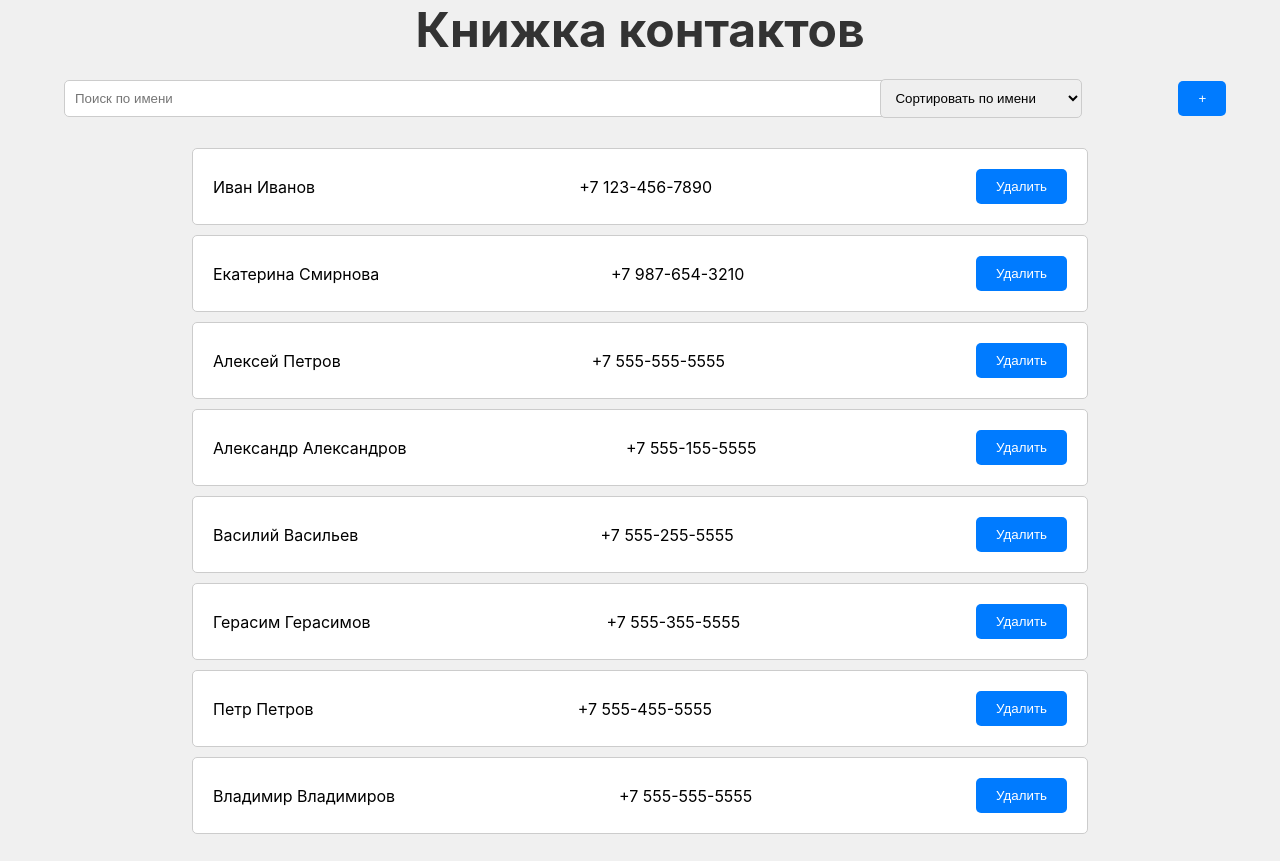
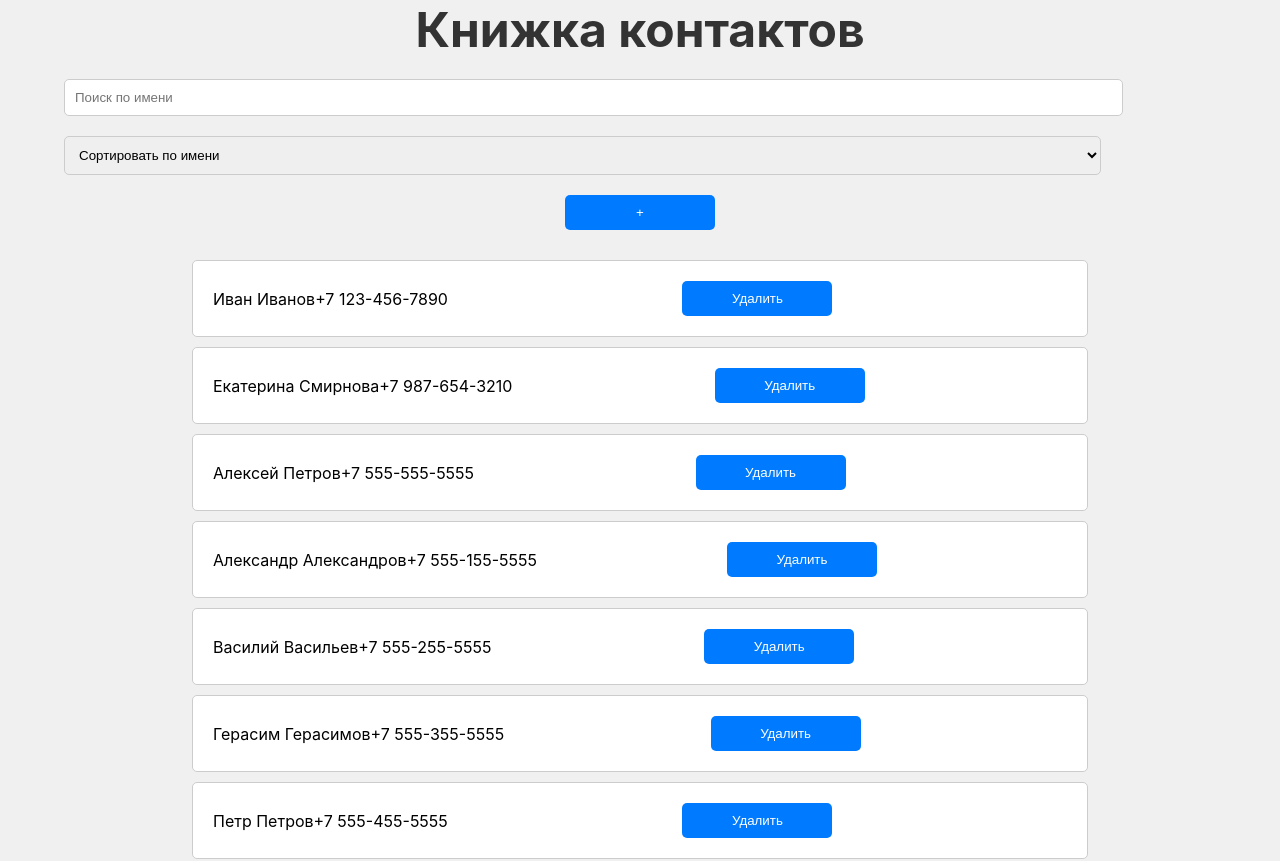
Before and after one commit to shulzpavel/contacts, a React (Create React App) app: page / in a window 1280 px wide. Shown: the top 861 px of the page. Built offline with nearby package versions, Linux system fonts and the light colour scheme.

Commit message:
fix: добавил отступы у кнопки и поиска

```diff
--- a/src/App.css
+++ b/src/App.css
@@ -97,6 +97,8 @@ h2 {
 @media (max-width: 768px) {
   .contact-list {
     margin-top: 10px; /* Уменьшаем верхний отступ для мобильных устройств */
+    justify-content: space-around;
+    align-items: end;
   }
 
   .contact-list li {
@@ -123,42 +125,49 @@ h2 {
 }
 
 .search-bar {
-  max-width: 90%; /* Чтобы контейнер растягивался на всю ширину экрана */
+  max-width: 90%;
   margin: 0 auto;
   margin-bottom: 20px;
   display: grid;
-  grid-template-columns: 70% 25% auto; /* Задаем три столбца */
-  grid-gap: 10px; /* Расстояние между элементами сетки */
+  grid-gap: 10px;
   align-items: center;
+
+  /* Добавляем медиа-запрос для мобильных устройств с максимальной шириной экрана 768px */
+  @media (max-width: 768px) {
+    grid-template-columns: 1fr; /* Один столбец на мобильных устройствах */
+  }
 }
 
-.search-bar input[type="text"] {
-  width: 100%;
+.search-bar input[type="text"],
+.search-bar select {
+  width: 90%;
   padding: 10px;
   border: 1px solid #ccc;
   border-radius: 5px;
-}
-
-.search-bar select {
-  width: 70%; /* Ширина занимает всю доступную ширину столбца */
-  padding: 10px;
-  border: 1px solid #ccc;
-  border-radius: 5px;
+  margin-bottom: 10px; /* Добавляем немного отступа между элементами на мобильных устройствах */
 }
 
 button {
-  padding: 10px 20px; /* Поля кнопки */
-  background-color: #007bff; /* Цвет фона кнопки */
-  color: #fff; /* Цвет текста кнопки */
-  border: none; /* Убираем границу кнопки */
-  border-radius: 5px; /* Скругление углов кнопки */
-  cursor: pointer; /* Задаем курсор при наведении */
-  transition: background-color 0.3s; /* Плавное изменение цвета фона при наведении */
+  padding: 10px 20px;
+  background-color: #007bff;
+  color: #fff;
+  border: none;
+  border-radius: 5px;
+  cursor: pointer;
+  transition: background-color 0.3s;
+  width: 150px;
+  margin: 0 auto;
 
-  /* Если нужно добавить стили для состояния наведения (hover) */
   &:hover {
-    background-color: #0056b3; /* Новый цвет фона при наведении */
+    background-color: #0056b3;
   }
+
+  /* Добавляем медиа-запрос для мобильных устройств с максимальной шириной экрана 768px */
+  @media (max-width: 768px) {
+    width: 150px;
+    margin: 0 auto; /* Кнопка занимает всю ширину */
+  }
+
   form {
     display: flex;
     flex-direction: column;
@@ -182,6 +191,8 @@ button {
     border-radius: 5px; /* Закругляем углы */
     cursor: pointer; /* Изменяем указатель при наведении */
     transition: background-color 0.3s ease; /* Плавное изменение цвета фона */
+    width: 150px;
+    margin: 0 auto;
   }
 
   /* Стили при наведении на кнопку */
--- a/src/redux/contactsActions.js
+++ b/src/redux/contactsActions.js
@@ -7,9 +7,9 @@ export const addContact = (contact) => ({
   payload: contact,
 });
 
-export const deleteContact = (contactId) => ({
+export const deleteContact = (contactIndex) => ({
   type: DELETE_CONTACT,
-  payload: contactId,
+  payload: contactIndex,
 });
 
 export const sortContacts = (sortBy) => ({
```
